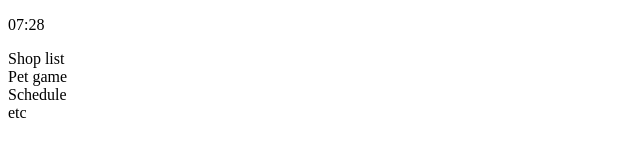
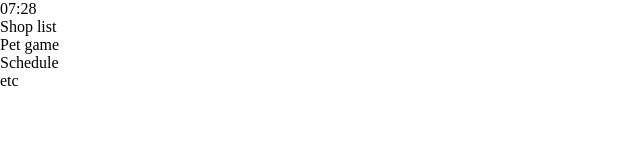
Before and after one commit to Griffin898/Griffin898.github.io, a plain HTML site: page startpage.html in a window 1280 px wide. Shown: the whole page, without its empty margins (0-640 px from the left). Drawn offline with Linux system fonts and the light colour scheme.

Commit message:
Update startpage.html

```diff
--- a/startpage.html
+++ b/startpage.html
@@ -4,6 +4,15 @@
     <meta charset="UTF-8">
     <meta name="viewport" content="width=device-width, initial-scale=1.0">
     <title>Start Page</title>
+
+    <style>
+        *{
+            padding: 0;
+            margin: 0;
+            border: none;
+            outline: none;
+        }
+    </style>
 </head>
 <body>
     <main>
```
